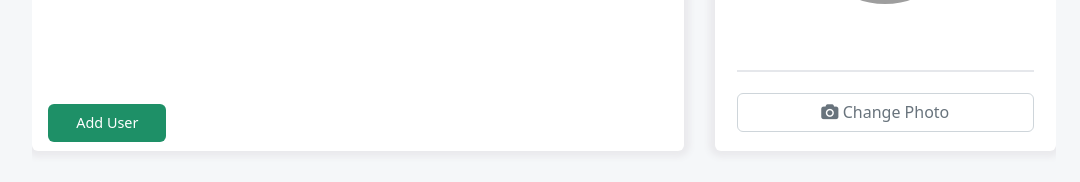
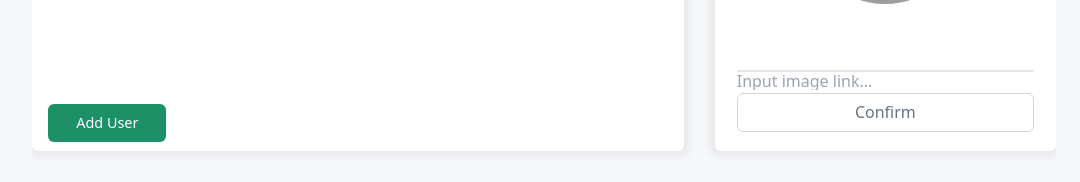
Before and after one commit to JakubKorytko/intern-hub, a Vue app: page /addUser in a window 1280 px wide. Both pictures are taken after a click on the button "Change Photo". Shown: the part 338-520 px from the top of the page, without its empty margins (96-1176 px from the left). Built offline with nearby package versions, Linux system fonts and the light colour scheme; grey boxes are pictures that could not be loaded.

Commit message:
Create a toggle for profile picture input

```diff
--- a/src/components/EditUserImage.vue
+++ b/src/components/EditUserImage.vue
@@ -16,8 +16,13 @@ const emit = defineEmits<{
   (e: 'update:pfp', pfp: string): void
 }>()
 
+const inputInvisible = ref(true)
 const localPfp = ref(props.pfp)
 const imageExists = ref(false)
+
+const toggleInputVisibility = () => {
+  inputInvisible.value = !inputInvisible.value
+}
 
 watch(
   () => props.pfp,
@@ -75,13 +80,21 @@ onMounted(checkImage)
         <input
           type="text"
           class="w-full h-2/6 border-t-2"
+          :class="{ invisible: inputInvisible }"
           v-model="localPfp"
           @blur="checkImage"
           @change="checkImage"
+          placeholder="Input image link..."
         />
-        <button class="change-photo-button bg-white w-full h-4/6 rounded-md">
-          <i class="fa fa-camera" aria-hidden="true"></i>
-          Change Photo
+        <button
+          class="change-photo-button bg-white w-full h-4/6 rounded-md"
+          @click="toggleInputVisibility"
+        >
+          <template v-if="inputInvisible">
+            <i class="fa fa-camera" aria-hidden="true"></i>
+            Change Photo
+          </template>
+          <template v-else> Confirm </template>
         </button>
       </div>
     </div>
```
